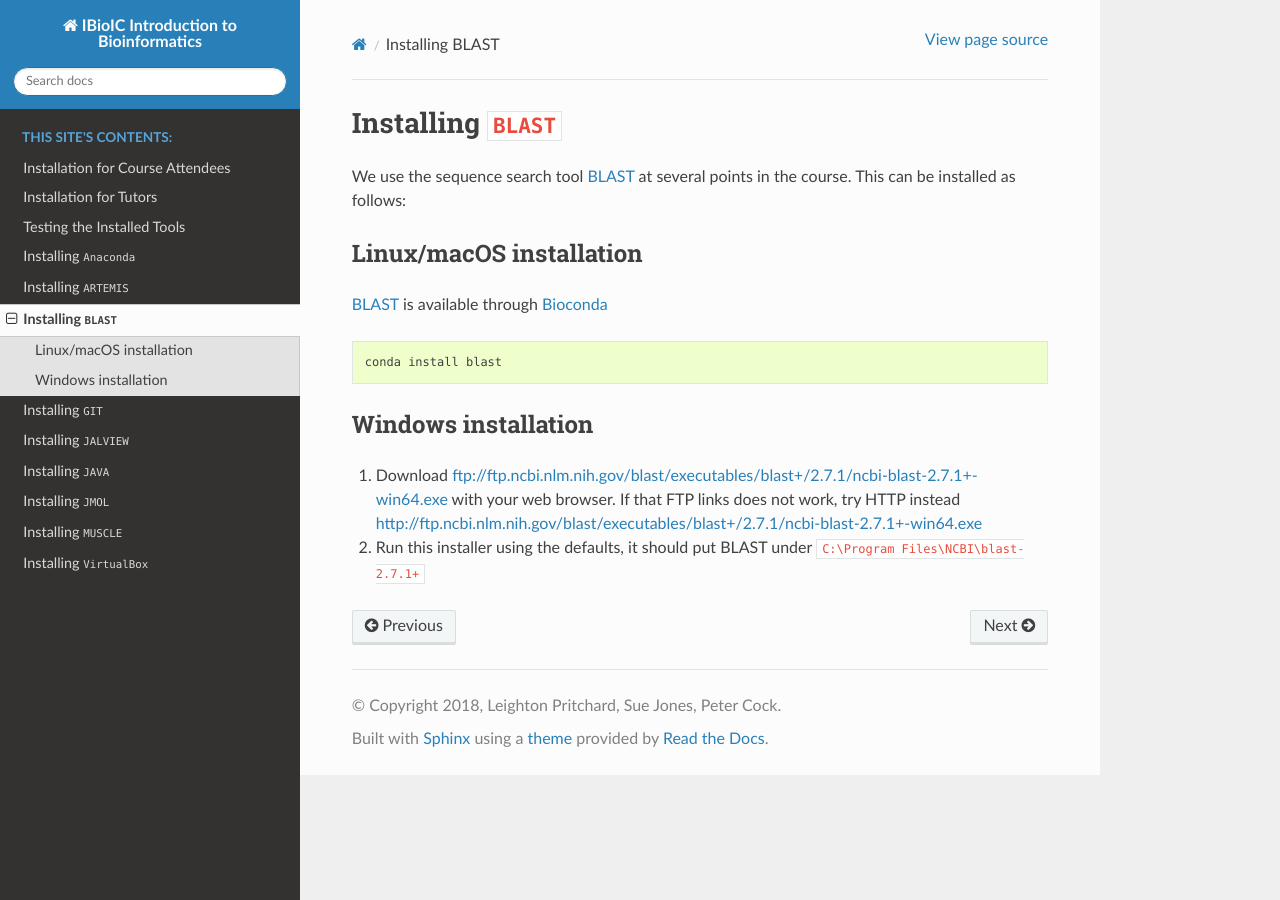
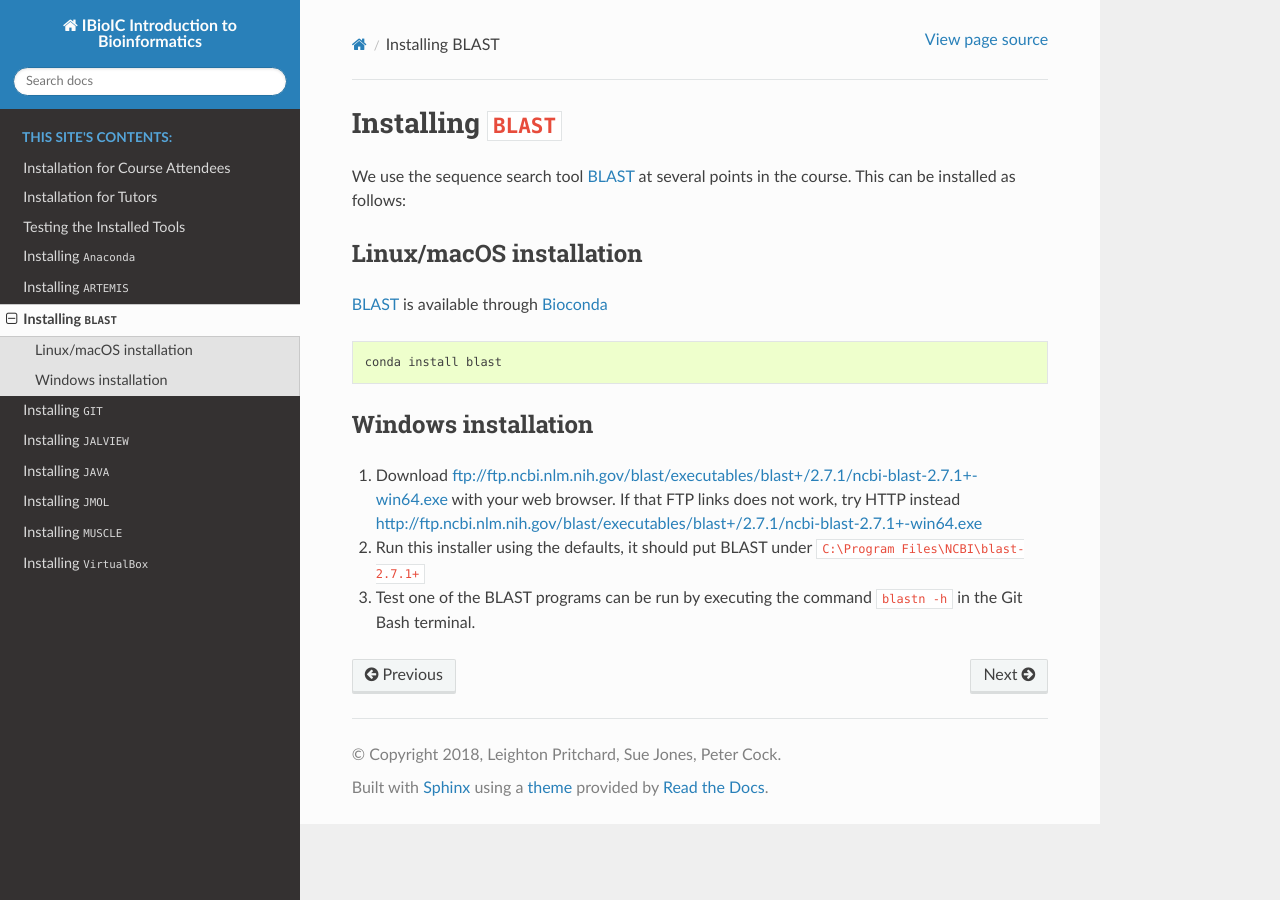
Before and after one commit to widdowquinn/2018-03-06-ibioic, a Sphinx documentation site: the page built from docs/install_blast.rst, in a window 1280 px wide. Built offline with Sphinx 7.4.7 and the Read the Docs theme 2.0.0, drawn with Linux system fonts in a browser that asks for light colours.

Commit message:
Test BLAST is on PATH on Windows

```diff
--- a/docs/install_blast.rst
+++ b/docs/install_blast.rst
@@ -26,6 +26,7 @@
 1. Download ftp://ftp.ncbi.nlm.nih.gov/blast/executables/blast+/2.7.1/ncbi-blast-2.7.1+-win64.exe with your web browser.
    If that FTP links does not work, try HTTP instead http://ftp.ncbi.nlm.nih.gov/blast/executables/blast+/2.7.1/ncbi-blast-2.7.1+-win64.exe
 2. Run this installer using the defaults, it should put BLAST under ``C:\Program Files\NCBI\blast-2.7.1+``
+3. Test one of the BLAST programs can be run by executing the command ``blastn -h`` in the Git Bash terminal.
 
 .. _Bioconda: https://bioconda.github.io/
 .. _BLAST: ftp://ftp.ncbi.nlm.nih.gov/blast/executables/blast+/LATEST/
```
